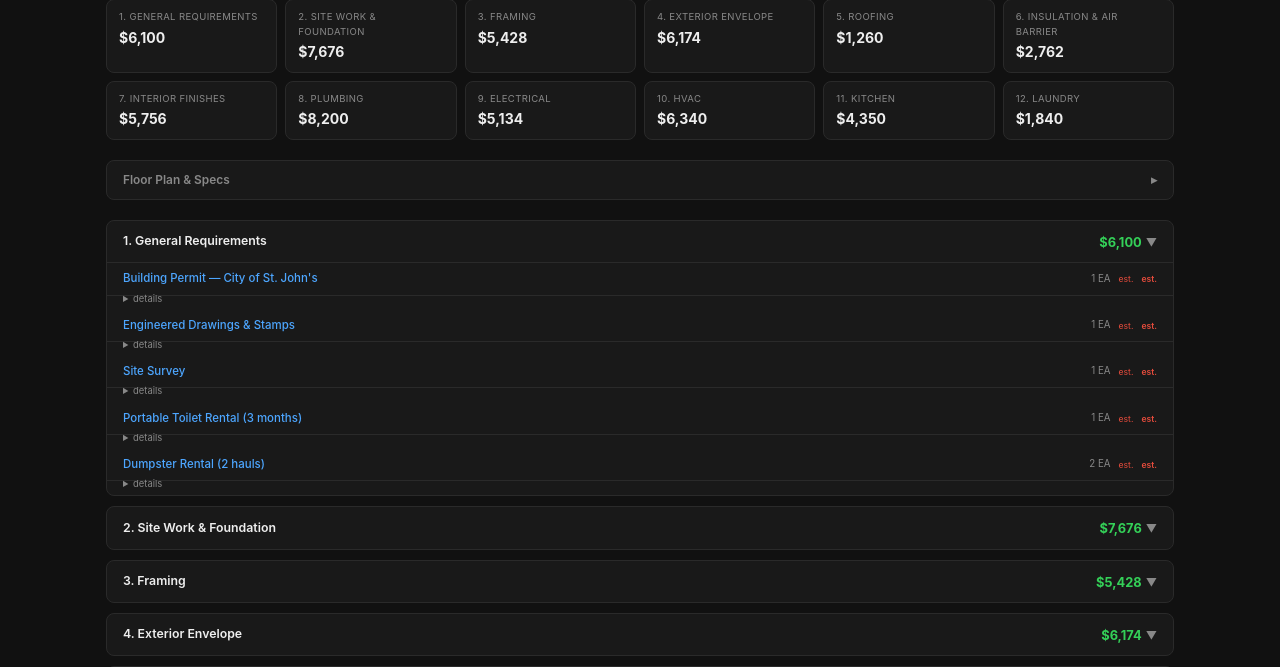
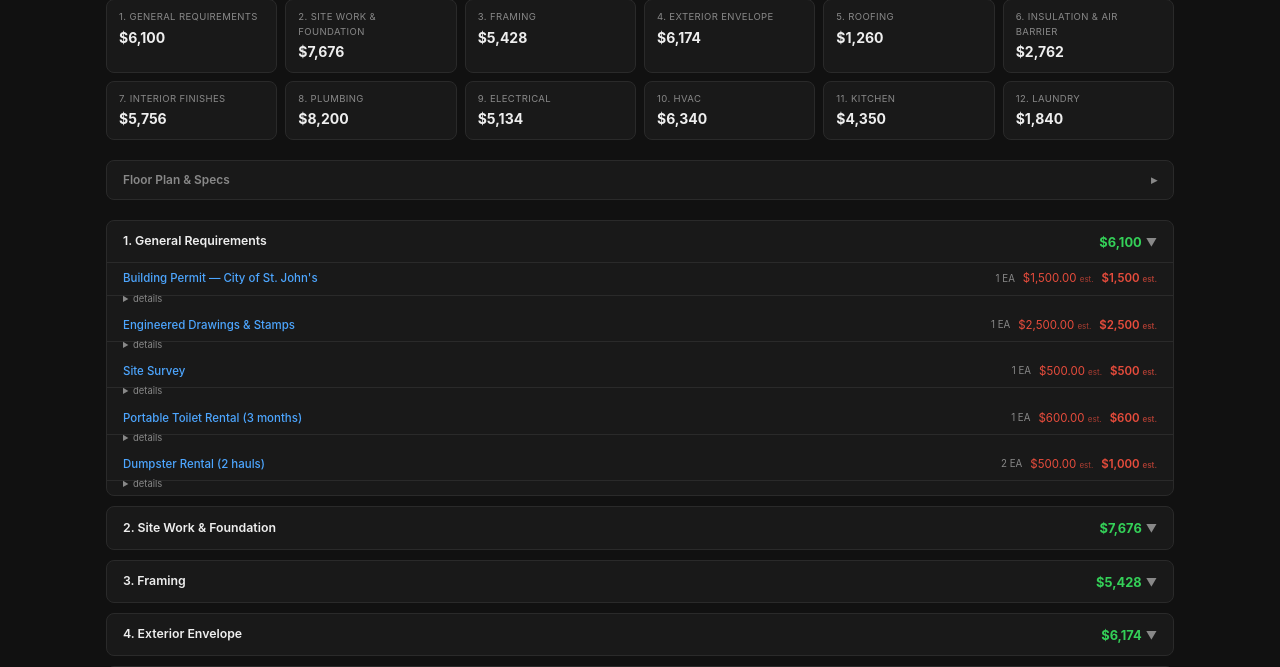
Before and after one commit to matisaar/stjohns-backyard-suite, a Flask app: page / in a window 1280 px wide. Shown: the part 277-944 px from the top of the page. Run offline with Flask 3, Linux system fonts and the light colour scheme.

Commit message:
Show estimate prices with est. tag instead of hiding them

```diff
--- a/web/templates/index.html
+++ b/web/templates/index.html
@@ -235,8 +235,8 @@
                     </div>
                     <div class="item-qty">{{ item.qty }}&nbsp;{{ item.unit }}</div>
                     {% if item.get('estimate') %}
-                    <div class="item-price" style="color:#e74c3c"><span style="font-size:0.75em">est.</span></div>
-                    <div class="item-ext" style="color:#e74c3c"><span style="font-size:0.75em">est.</span></div>
+                    <div class="item-price" style="color:#e74c3c">${{ "{:,.2f}".format(item.unit_price) }} <span style="font-size:0.7em;opacity:0.7">est.</span></div>
+                    <div class="item-ext" style="color:#e74c3c">${{ "{:,.0f}".format(item.extended) }} <span style="font-size:0.7em;opacity:0.7">est.</span></div>
                     {% else %}
                     <div class="item-price">
                         ${{ "{:,.2f}".format(item.unit_price) }}
```
